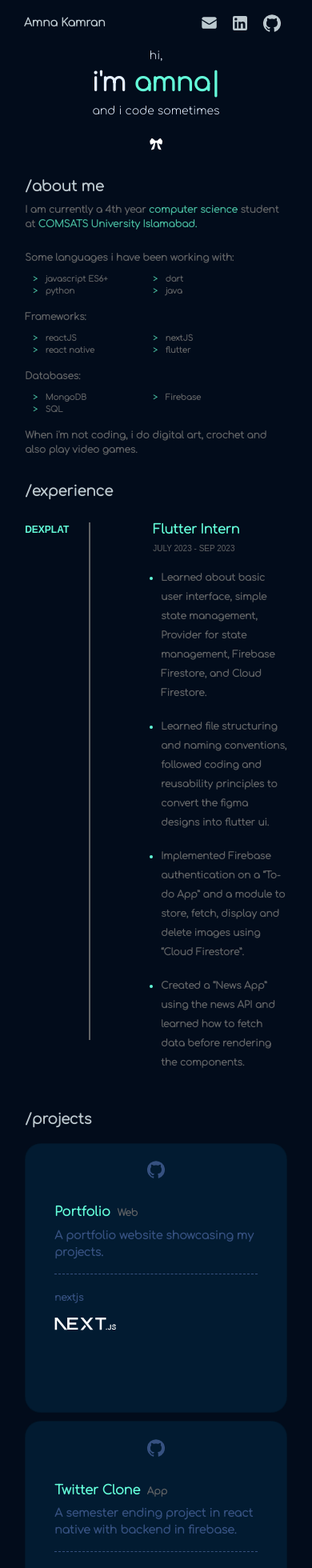
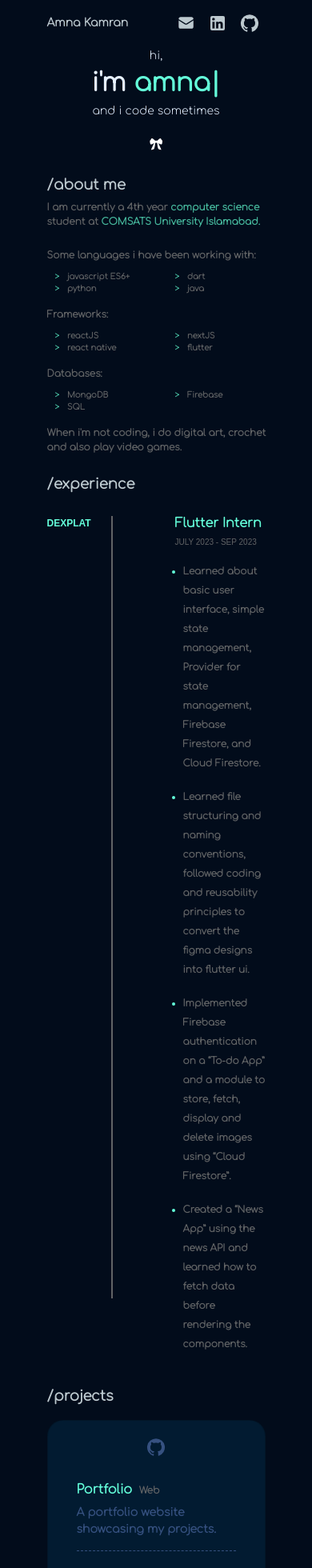
Before and after one commit to amna-kamran/Amna, a Next.js app: page / in a window 390 px wide. Shown: the top 1960 px of the page at 80% size. Built offline with nearby package versions, Linux system fonts and the light colour scheme.

Commit message:
responsiveness fixes

```diff
--- a/styles/Home.module.css
+++ b/styles/Home.module.css
@@ -1,5 +1,5 @@
 .container {
   padding-top: 15%;
-  padding-inline: 8%;
+  padding-inline: 15%;
   background-color: var(--dark-navy);
 }
--- a/styles/Navbar.module.css
+++ b/styles/Navbar.module.css
@@ -1,6 +1,6 @@
 .background {
   background-color: var(--dark-navy);
-  padding-inline: 30px;
+  padding-inline: 15%;
 }
 
 .tab_text {
--- a/styles/Project.module.css
+++ b/styles/Project.module.css
@@ -8,7 +8,7 @@
   align-items: center;
   border-radius: 20px;
   max-width: 1000px;
-  min-height: 60vh;
+  min-height: 50vh;
   padding: 20px;
 }
 .card:hover {
```
